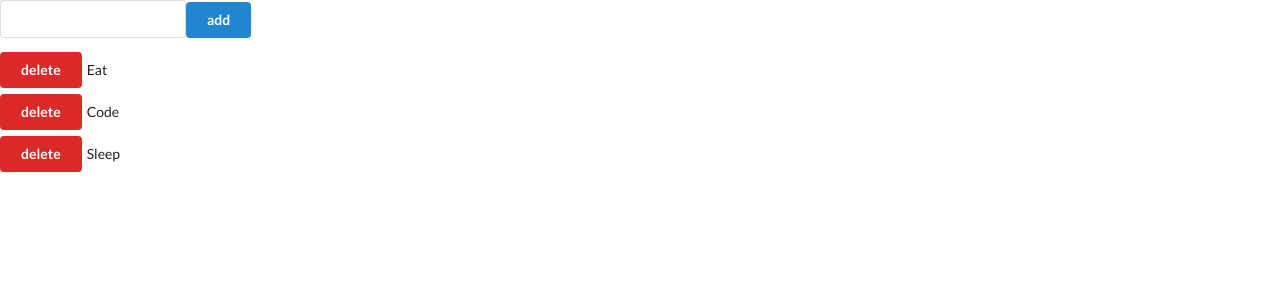
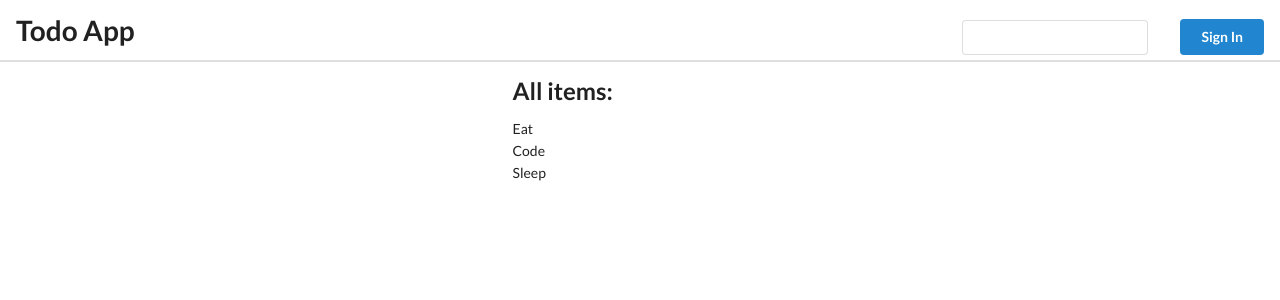
Before and after one commit to razlifshitz/react-presentation, a React (Create React App) app: page / in a window 1280 px wide. Shown: the top 300 px of the page. Built offline with nearby package versions, Linux system fonts and the light colour scheme.

Commit message:
add user implemintation

```diff
--- a/src/App.js
+++ b/src/App.js
@@ -1,9 +1,81 @@
-import React from "react";
+import React, { useState } from "react";
 import PropsDemo from "./PropsDemo";
 import Todo from "./Todo.js";
 
 function App() {
-  return <Todo></Todo>;
+  const [user, setUser] = useState("");
+
+  function handleSignIn(value) {
+    setUser(value);
+  }
+
+  function handleSignOut() {
+    setUser("");
+  }
+
+  return (
+    <>
+      <div className="ui secondary pointing menu">
+        <div className="item">
+          <h1>Todo App</h1>
+        </div>
+        <Credential
+          user={user}
+          handleSignIn={handleSignIn}
+          handleSignOut={handleSignOut}
+        ></Credential>
+      </div>
+      <Todo user={user}></Todo>
+    </>
+  );
+}
+
+function Credential({ user, handleSignIn, handleSignOut }) {
+  const [userField, setUserField] = useState("");
+
+  function onSignIt() {
+    handleSignIn(userField);
+    setUserField("");
+  }
+
+  function getSignOutJsx() {
+    return (
+      <>
+        <div className="item">
+          <h3>Hello, {user}</h3>
+        </div>
+        <div className="item">
+          <button className="ui red mini button" onClick={handleSignOut}>
+            Sign Out
+          </button>
+        </div>
+      </>
+    );
+  }
+
+  function getSignInJsx() {
+    return (
+      <>
+        <div className="item ">
+          <div className="ui input">
+            <input
+              onChange={(e) => setUserField(e.target.value)}
+              value={userField}
+            />
+          </div>
+        </div>
+        <div className="item">
+          <button className="ui blue mini button" onClick={onSignIt}>
+            Sign In
+          </button>
+        </div>
+      </>
+    );
+  }
+
+  return (
+    <div className="right menu">{!user ? getSignInJsx() : getSignOutJsx()}</div>
+  );
 }
 
 export default App;
--- a/src/Todo.js
+++ b/src/Todo.js
@@ -20,9 +20,15 @@ class Todo extends React.Component {
   componentWillUnmount() {}
 
   add = (text) => {
+    if (text) {
       this.setState({
-      list: [...this.state.list, { id: ++id, text: text }],
+        list: [
+          ...this.state.list,
+          { id: ++id, text: text, user: this.props.user },
+        ],
+        newTodo: "",
       });
+    }
   };
 
   remove = (id) => {
@@ -37,7 +43,9 @@ class Todo extends React.Component {
 
   render() {
     return (
-      <div>
+      <div style={{ margin: "0 auto", width: 255 }}>
+        {this.props.user && (
+          <>
             <div className="ui input">
               <input
                 onChange={this.handleNewTodoChange}
@@ -50,32 +58,43 @@ class Todo extends React.Component {
             >
               add
             </button>
-        <TodoList list={this.state.list} onRemove={this.remove} />
+          </>
+        )}
+        <TodoList
+          list={this.state.list}
+          onRemove={this.remove}
+          user={this.props.user}
+        />
       </div>
     );
   }
 }
 
-function TodoList({ list, onRemove }) {
+function TodoList({ list, onRemove, user }) {
   return (
+    <>
+      <h2>All items:</h2>
       <div className="ui list">
         {list.map((item) => (
-        <TodoItem item={item} onRemove={onRemove} />
+          <TodoItem key={item.id} item={item} onRemove={onRemove} user={user} />
         ))}
       </div>
+    </>
   );
 }
 
-function TodoItem({ item, onRemove }) {
+function TodoItem({ item, onRemove, user }) {
   return (
     <div className="ui item">
+      {user === item.user && (
         <button
-        className="ui red button"
+          className="ui red mini button"
           style={{ marginRight: 5 }}
           onClick={() => onRemove(item.id)}
         >
           delete
         </button>
+      )}
       {item.text}
     </div>
   );
```
Also changed, not shown: package.json (+8 -2 lines), 1 other file (tests, documents, lock files or other folders). Lines whose indentation alone changed are shown as unchanged.
